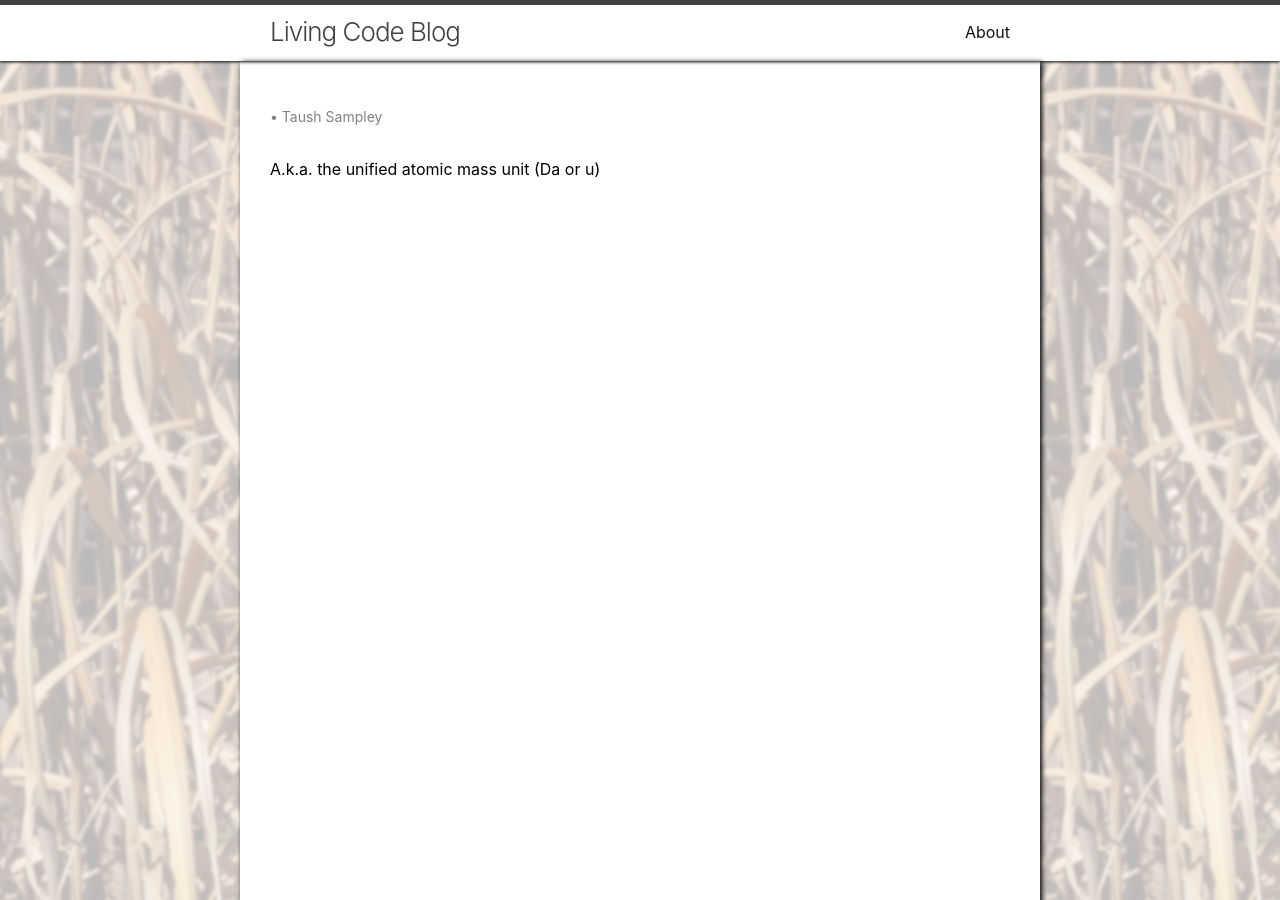
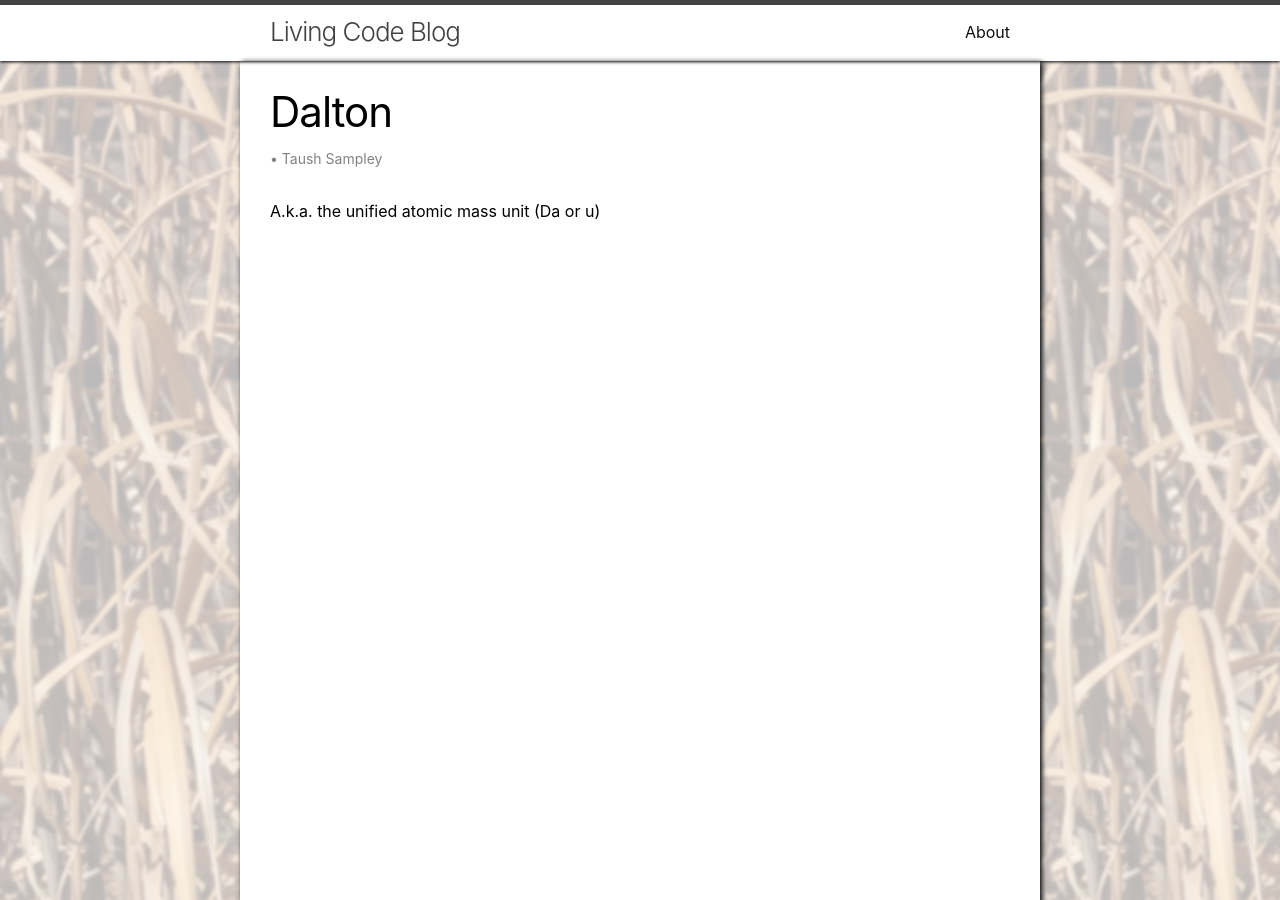
Before and after one commit to TSampley/TSampley.github.io, a Jekyll site: the page built from science/physics/dalton.md, in a window 1280 px wide and 900 px high. Built offline with Jekyll 4.4.1, drawn with Linux system fonts in a browser that asks for light colours.

Commit message:
Add missing title and description for Dalton

```diff
--- a/science/physics/dalton.md
+++ b/science/physics/dalton.md
@@ -1,6 +1,8 @@
 ---
 layout: wiki
 
+title: Dalton
+description: The unified atomic mass.
 sources:
   - https://en.wikipedia.org/wiki/Dalton_(unit)
 ---
```
